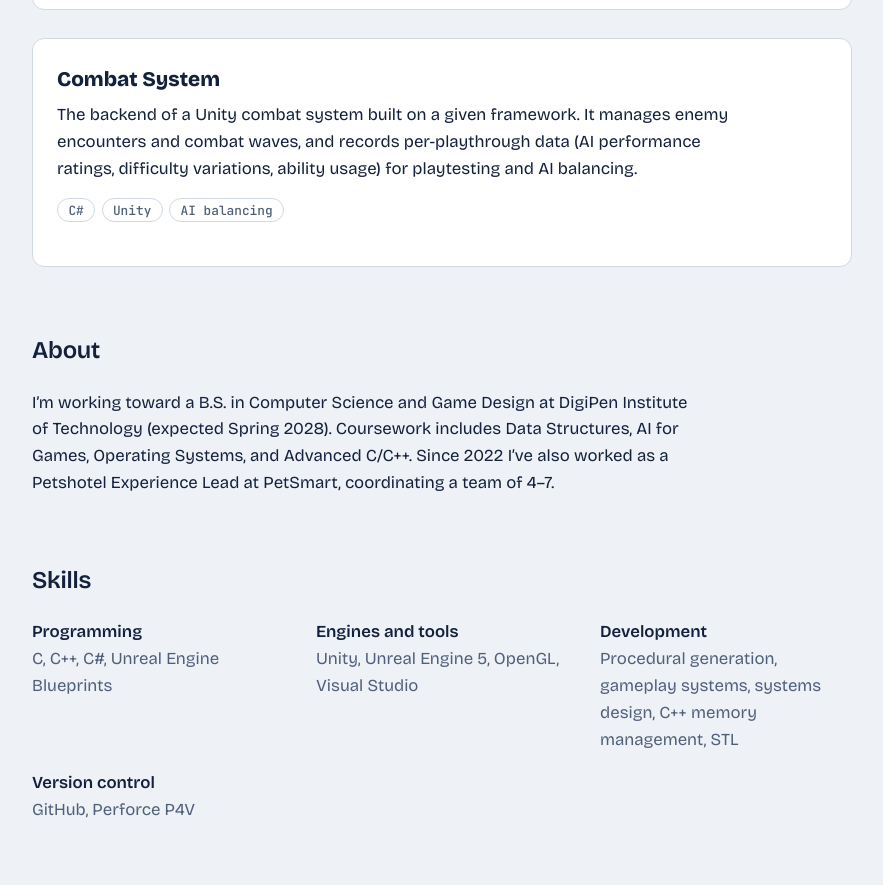
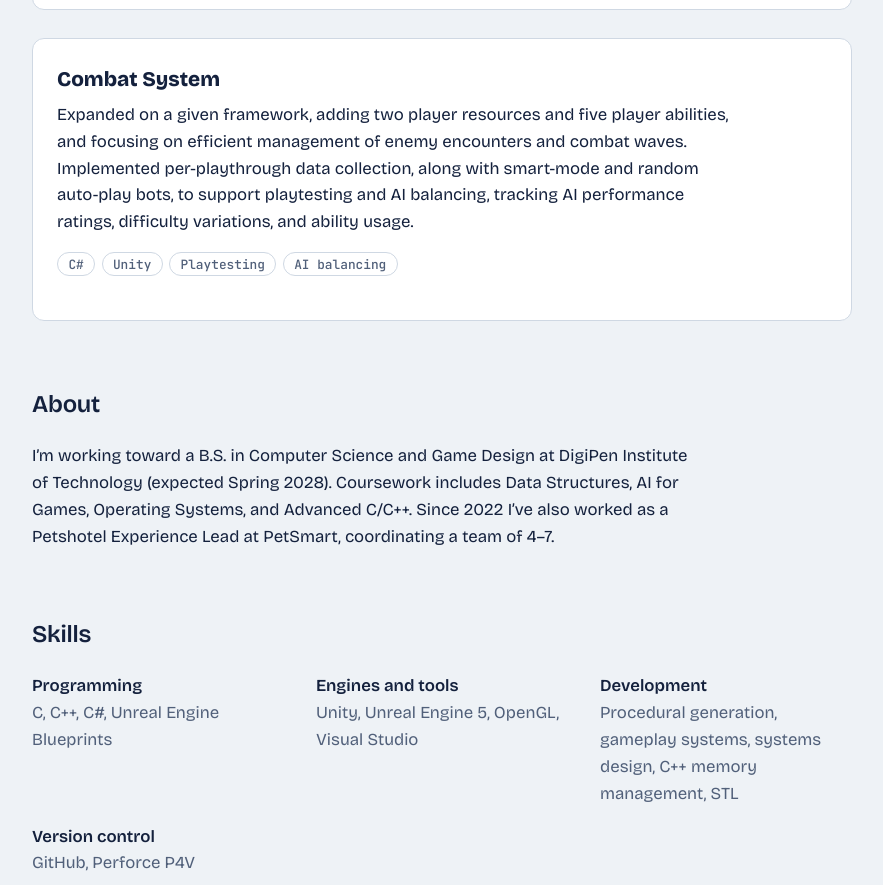
Before and after one commit to BLejune/BLejune.github.io, a plain HTML site: page index.html in a window 1280 px wide. Shown: the part 1514-2399 px from the top of the page, without its empty margins (198-1081 px from the left). Drawn offline with nearby package versions, Linux system fonts and the light colour scheme.

Commit message:
Add files via upload

```diff
--- a/index.html
+++ b/index.html
@@ -198,8 +198,8 @@ void RoomSystem::GenerateDungeon(int width, int height, int steps) {
   },
   {
     title: "Combat System",
-    summary: "The backend of a Unity combat system built on a given framework. It manages enemy encounters and combat waves, and records per-playthrough data (AI performance ratings, difficulty variations, ability usage) for playtesting and AI balancing.",
-    tags: ["C#", "Unity", "AI balancing"],
+    summary: "Expanded on a given framework, adding two player resources and five player abilities, and focusing on efficient management of enemy encounters and combat waves. Implemented per-playthrough data collection, along with smart-mode and random auto-play bots, to support playtesting and AI balancing, tracking AI performance ratings, difficulty variations, and ability usage.",
+    tags: ["C#", "Unity", "Playtesting", "AI balancing"],
     links: [],
     snippets: []
   }
```
